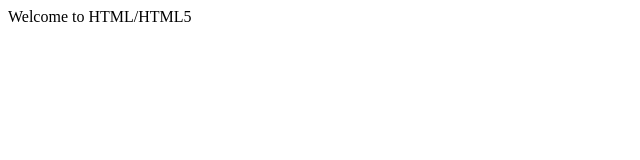
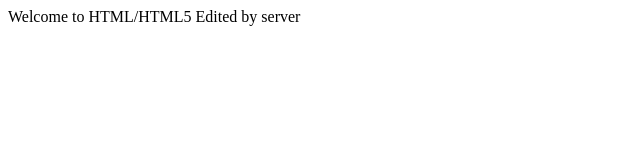
Before and after one commit to rajivkan/html-app, a plain HTML site: page index.html in a window 1280 px wide. Shown: the whole page, without its empty margins (0-640 px from the left). Drawn offline with Linux system fonts and the light colour scheme.

Commit message:
Update index.html

```diff
--- a/index.html
+++ b/index.html
@@ -8,6 +8,6 @@
 <body>
 
 Welcome to HTML/HTML5
-
+Edited by server
 </body>
 </html>
```
